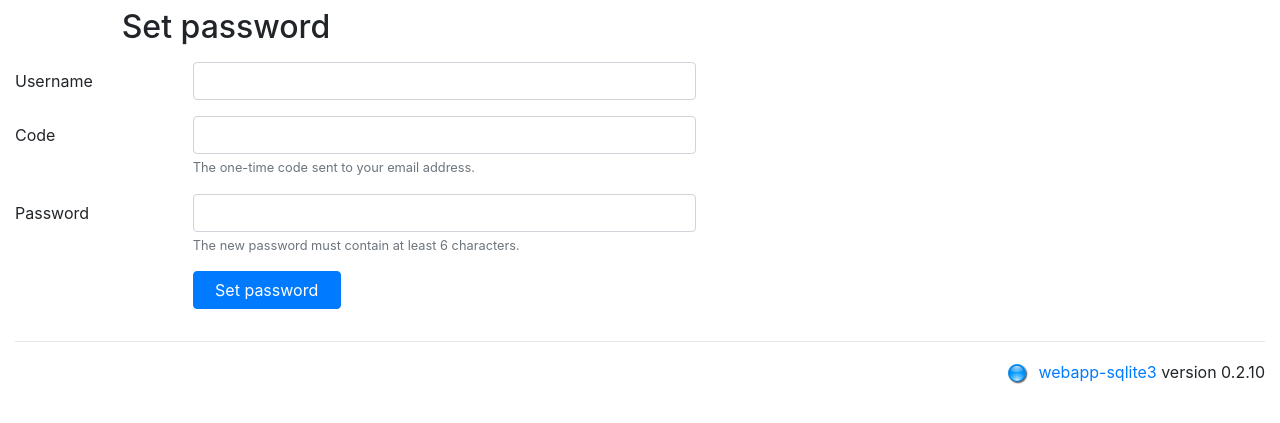
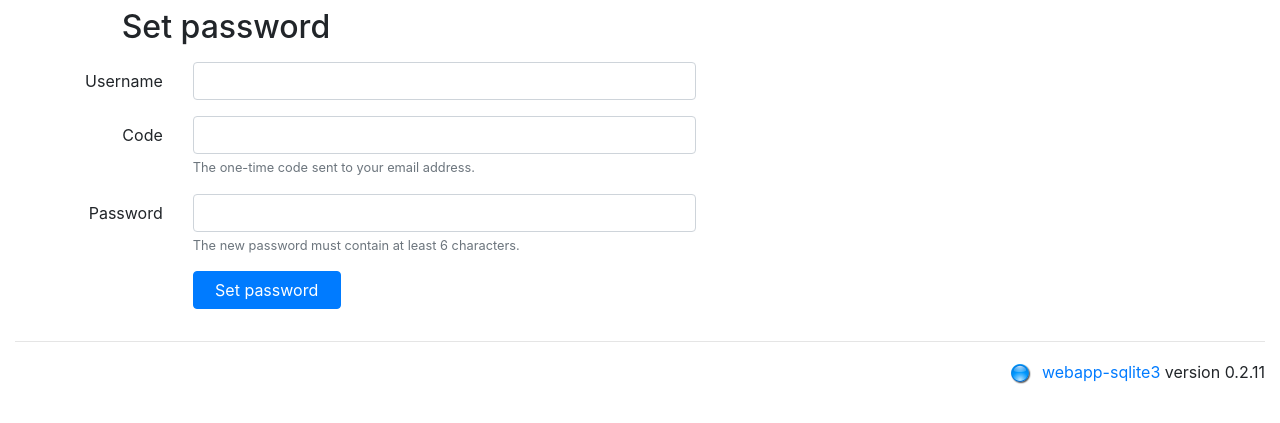
Before and after one commit to pekrau/webapp-flask-sqlite3-template, a Flask app: page /user/password in a window 1280 px wide. Shown: the part 58-481 px from the top of the page. Run offline with Flask 2, Linux system fonts and the light colour scheme; parts of the project's set-up code (start-up, migrations or seed data) failed here and were passed over; some libraries are stand-ins or nearby versions.

Commit message:
Improved password setting.

```diff
--- a/webapp/__init__.py
+++ b/webapp/__init__.py
@@ -2,7 +2,7 @@
 
 import re
 
-__version__ = "0.2.10"
+__version__ = "0.2.11"
 
 class Constants:
     VERSION     = __version__
--- a/webapp/templates/base.html
+++ b/webapp/templates/base.html
@@ -48,6 +48,8 @@
                  href="{{ url_for('user.all') }}">All users</a>
               <a class="dropdown-item"
                  href="{{ url_for('user.register') }}">Register user</a>
+              <a class="dropdown-item"
+                 href="{{ url_for('user.password') }}">Set password</a>
               <a class="dropdown-item"
                  href="{{ url_for('about.settings') }}">Settings</a>
               <a class="dropdown-item"
--- a/webapp/templates/user/password.html
+++ b/webapp/templates/user/password.html
@@ -9,16 +9,16 @@
       method="POST">
   {{ csrf_token() }}
   <div class="form-group row">
-    <label for="username" class="col-md-2 col-form-label">Username</label>
+    <label for="username" class="col-md-2 col-form-label text-right">
+      Username</label>
     <div class="col-md-6">
       <input type="text" class="form-control" id="username" name="username"
              value="{{ username or '' }}">
     </div>
   </div>
   {% if config['MAIL_SERVER'] %}
-  {% if not (g.am_admin and g.current_user['username'] != username) %}
   <div class="form-group row">
-    <label for="code" class="col-md-2 col-form-label">Code</label>
+    <label for="code" class="col-md-2 col-form-label text-right">Code</label>
     <div class="col-md-6">
       <input type="text" class="form-control" id="code" name="code"
              value="{{ code or '' }}" aria-describedby="codeHelp">
@@ -27,9 +27,9 @@
       </small>
     </div>
   </div>
-  {% endif %} {# if not (g.am_admin ... #}
   <div class="form-group row">
-    <label for="password" class="col-md-2 col-form-label">Password</label>
+    <label for="password" class="col-md-2 col-form-label text-right">
+      Password</label>
     <div class="col-md-6">
       <input type="password" class="form-control" id="password" name="password"
              aria-describedby="passwordHelp">
@@ -42,7 +42,7 @@
   {% else %}
   {% if not (g.am_admin and g.current_user['username'] != username) %}
   <div class="form-group row">
-    <label for="current_password" class="col-md-2 col-form-label">
+    <label for="current_password" class="col-md-2 col-form-label text-right">
       Current password</label>
     <div class="col-md-6">
       <input type="password" class="form-control"
@@ -55,7 +55,7 @@
   </div>
   {% endif %} {# if not (g.am_admin ... #}
   <div class="form-group row">
-    <label for="password" class="col-md-2 col-form-label">
+    <label for="password" class="col-md-2 col-form-label text-right">
       New password</label>
     <div class="col-md-6">
       <input type="password" class="form-control"
@@ -68,7 +68,7 @@
     </div>
   </div>
   <div class="form-group row">
-    <label for="confirm_password" class="col-md-2 col-form-label">
+    <label for="confirm_password" class="col-md-2 col-form-label text-right">
       Confirm new password</label>
     <div class="col-md-6">
       <input type="password" class="form-control"
--- a/webapp/templates/user/register.html
+++ b/webapp/templates/user/register.html
@@ -65,8 +65,9 @@
         {{ config['MIN_PASSWORD_LENGTH'] }} characters.
         {% if g.am_admin %}
         <br>
+        <strong>Note:</strong>
         No email with a password setting code will be sent to the user
-        if the password is set here.
+        if the password is set.
         {% endif %}
       </small>
     </div>
--- a/webapp/user.py
+++ b/webapp/user.py
@@ -189,8 +189,7 @@ def password():
                 if not username: raise ValueError
                 user = get_user(username=username)
                 if user is None: raise ValueError
-                if flask.g.am_admin and \
-                   flask.g.current_user["username"].lower() != username.lower():
+                if am_admin_and_not_self(user):
                     pass        # No check for either code or current password.
                 elif flask.current_app.config["MAIL_SERVER"]:
                     code = flask.request.form.get("code") or ""
@@ -517,6 +516,5 @@ def am_admin_or_self(user):
 
 def am_admin_and_not_self(user):
     "Is the current user admin, but not the same as the given user?"
-    if flask.g.am_admin:
-        return flask.g.current_user["username"].lower() != user["username"].lower()
-    return False
+    return flask.g.am_admin and \
+        flask.g.current_user["username"].lower() != user["username"].lower()
```
Also changed, not shown: webapp/templates/user/login.html (+8 -11 lines).
